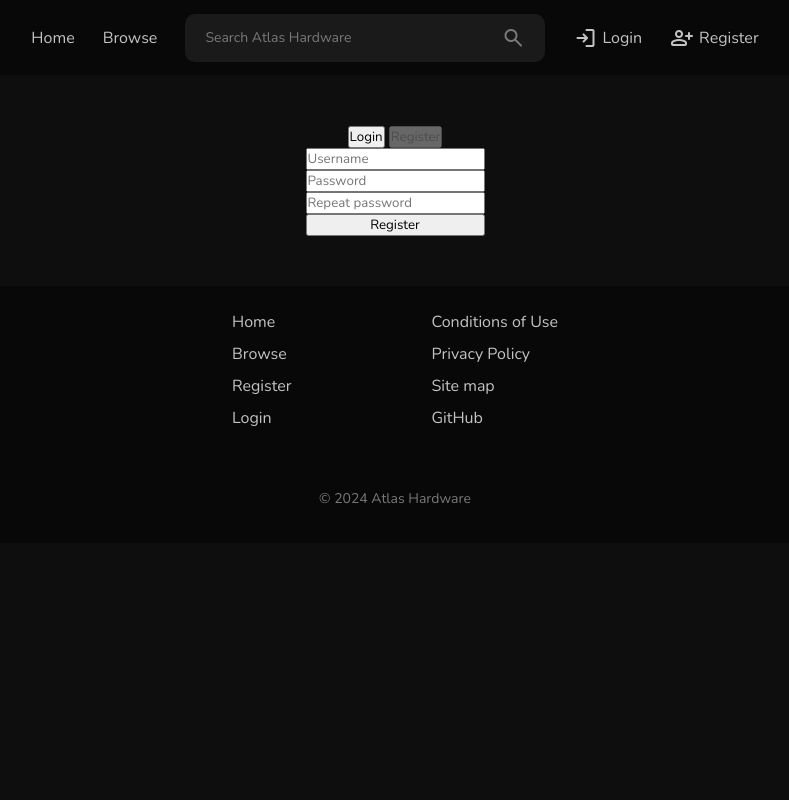
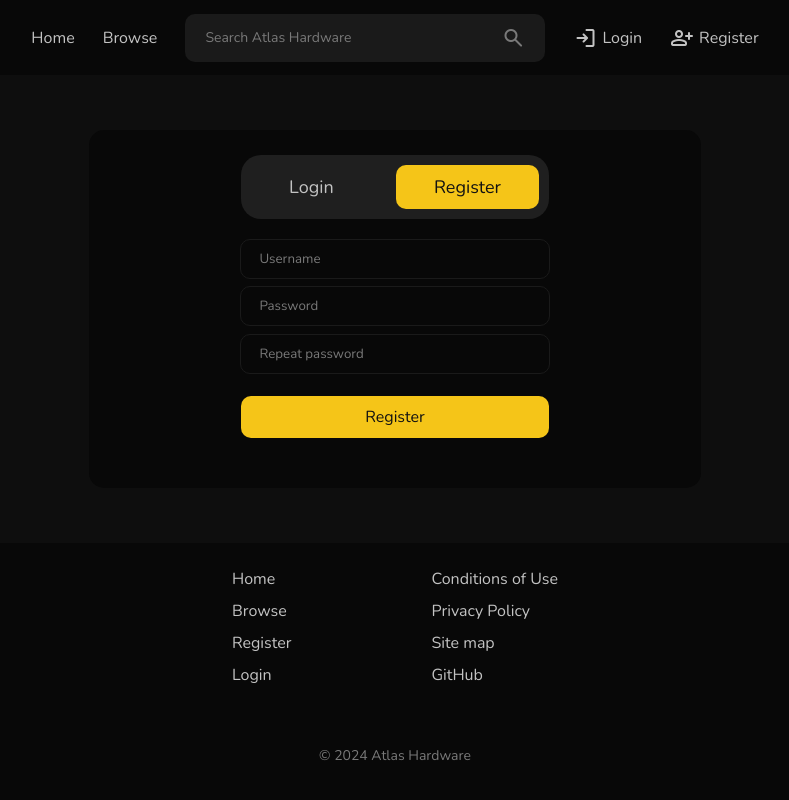
Before and after one commit to RichardDorian/AtlasHardware, a PHP site: page /register in a window 1280 px wide. Shown: the whole page, without its empty margins (245-1034 px from the left). Run offline with PHP 8.4, Linux system fonts and the light colour scheme.

Commit message:
add styles for register page and add status system

```diff
--- a/www/assets/styles/auth-forms.css
+++ b/www/assets/styles/auth-forms.css
@@ -5,9 +5,73 @@ main {
   flex-direction: column;
   justify-content: center;
   align-items: center;
+  height: calc(100vh - 75px - 257px - 50px * 2);
+
+  --box-width: 40%;
+  --element-width: 60%;
 }
 
-form {
+div#auth-select {
+  width: var(--box-width);
+  padding: 25px 50px 10px 50px;
+  border-radius: 15px 15px 0 0;
+  background-color: var(--color-background-hard);
+  display: flex;
+  justify-content: center;
+}
+
+div#auth-select > div.tabs {
+  width: calc(var(--element-width) - 10px * 2);
+}
+
+div#status {
+  width: var(--box-width);
+  padding: 0 50px;
+  background-color: var(--color-background-hard);
+  display: flex;
+  justify-content: center;
+  align-items: center;
+}
+
+div#status > span {
+  margin: 20px;
+  padding: 16px;
+  border: var(--color) 1px solid;
+  border-radius: 8px;
+  color: var(--color);
+  display: flex;
+  justify-content: center;
+  align-items: center;
+  gap: 10px;
+}
+
+div#status > span.warning {
+  --color: var(--color-warning);
+}
+
+div#status > span.error {
+  --color: var(--color-error);
+}
+
+form.auth {
   display: flex;
   flex-direction: column;
+  justify-content: center;
+  align-items: center;
+  gap: 7.5px;
+
+  background-color: var(--color-background-hard);
+  padding: 10px 50px 50px 50px;
+  border-radius: 0 0 15px 15px;
+  width: var(--box-width);
 }
+
+form.auth > input {
+  background-color: var(--color-background-hard);
+  width: calc(var(--element-width) - 18px * 2);
+}
+
+form.auth > button {
+  margin-top: 15px;
+  width: var(--element-width);
+}
--- /dev/null
+++ b/www/assets/styles/button.css
@@ -0,0 +1,16 @@
+button.styled {
+  display: flex;
+  flex-direction: row;
+  justify-content: center;
+  align-items: center;
+  gap: 10px;
+
+  background-color: var(--color-primary);
+  color: var(--color-text-primary);
+  padding: 10px 18px;
+
+  border: none;
+  border-radius: 10px;
+
+  font-size: 16px;
+}
--- /dev/null
+++ b/www/assets/styles/input.css
@@ -0,0 +1,19 @@
+input.styled {
+  outline: none;
+  background-color: var(--color-background-hard);
+  color: white;
+  color: var(--color-text);
+  padding: 10px 18px;
+  border: 1px solid var(--color-background-light);
+  border-radius: 10px;
+
+  transition: border 0.15s;
+}
+
+input.styled::placeholder {
+  color: var(--color-text-hard);
+}
+
+input.styled:focus {
+  border: 1px solid var(--color-primary);
+}
--- a/www/assets/styles/root.css
+++ b/www/assets/styles/root.css
@@ -14,6 +14,9 @@ html {
 
   --color-primary: #f5c518;
   --color-secondary: #797979;
+
+  --color-error: #f51818;
+  --color-warning: #f55d18;
 }
 
 body {
@@ -52,7 +55,3 @@ input:-webkit-autofill:focus {
 button {
   cursor: pointer;
 }
-
-*:disabled {
-  cursor: not-allowed;
-}
--- /dev/null
+++ b/www/assets/styles/tabs.css
@@ -0,0 +1,27 @@
+div.tabs {
+  background-color: #a3a3a326;
+
+  display: flex;
+  flex-direction: row;
+  gap: 25px;
+  padding: 10px;
+  border-radius: 20px;
+}
+
+div.tabs > a {
+  width: auto;
+  background-color: transparent;
+  border: none;
+  padding: 10px 18px;
+  border-radius: 10px;
+  font-size: 18px;
+  color: var(--color-text);
+  flex-grow: 1;
+  text-align: center;
+  cursor: pointer;
+}
+
+div.tabs > a.active {
+  color: var(--color-text-primary);
+  background-color: var(--color-primary);
+}
--- a/www/register/index.php
+++ b/www/register/index.php
@@ -1,21 +1,40 @@
 <?php include_once __DIR__ . "/../../utils/user_session.php" ?>
-<?php include_once __DIR__ . "/../../utils/error.php" ?>
 
 <?php
 $status = "";
+$color = "warning";
+
+function stringlength($string, $name, $min, $max)
+{
+  global $status;
+  if (strlen($string) < $min) {
+    $status = "The $name must be at least $min characters long";
+    return false;
+  }
+
+  if (strlen($string) > $max) {
+    $status = "The $name must be at most $max characters long";
+    return false;
+  }
+
+  return true;
+}
 
 if ($_SERVER["REQUEST_METHOD"] === "POST") {
   if (
     !isset($_POST["username"]) ||
     !isset($_POST["password"]) ||
     !isset($_POST["password-repeat"])
-  )
+  ) {
     $status = "Invalid form body";
+    $color = "danger";
+  } else if (!stringlength($_POST["username"], "username", 4, 20));
+  else if (!stringlength($_POST["password"], "password", 8, 100));
 
-  else if ($_POST["password"] !== $_POST["password-repeat"])
+  else if ($_POST["password"] !== $_POST["password-repeat"]) {
     $status = "Passwords do not match";
-
-  else {
+    $color = "danger";
+  } else {
     $username = $_POST["username"];
     $password = $_POST["password"];
 
@@ -26,6 +45,8 @@ if ($_SERVER["REQUEST_METHOD"] === "POST") {
       4 => "This username is already taken, please choose another one.",
       default => "",
     };
+
+    if (in_array($result, [1, 2, 3, 4])) $color = "danger";
 
     if ($result === 0) {
       header("Location: /");
@@ -38,8 +59,8 @@ if ($_SERVER["REQUEST_METHOD"] === "POST") {
 <!DOCTYPE html>
 <html lang="en">
 <?php
-$styles = ["header.css", "auth-forms.css", "footer.css"];
-$scripts = ["header.js"];
+$styles = ["header.css", "auth-forms.css", "tabs.css", "button.css", "input.css", "footer.css"];
+$scripts = ["header.js", "register.js"];
 $title = "Register";
 include_once __DIR__ . "/../../components/head/head.php";
 ?>
@@ -49,17 +70,22 @@ include_once __DIR__ . "/../../components/head/head.php";
 
   <main>
     <div id="auth-select">
-      <button>Login</button>
-      <button disabled>Register</button>
+      <div class="tabs">
+        <a href="/login">Login</a>
+        <a disabled class="active">Register</a>
+      </div>
     </div>
-
-    <?php echo $status ?>
-
-    <form action="/register" method="post">
-      <input type="text" name="username" placeholder="Username" autocomplete="username" required>
-      <input type="password" name="password" placeholder="Password" autocomplete="new-password" required>
-      <input type="password" name="password-repeat" placeholder="Repeat password" autocomplete="new-password" required>
-      <button type="submit">Register</button>
+    <div id="status">
+      <?php
+      if (strlen($status) > 0)
+        echo "<span class=\"$color\"><span class=\"material-symbols-rounded\">$color</span><span>$status</span></span>"
+      ?>
+    </div>
+    <form action="/register" method="post" class="auth">
+      <input class="styled" type="text" name="username" placeholder="Username" autocomplete="username" required minlength="4" maxlength="20">
+      <input class="styled" type="password" name="password" placeholder="Password" autocomplete="new-password" required minlength="8" maxlength="100">
+      <input class="styled" type="password" name="password-repeat" placeholder="Repeat password" autocomplete="new-password" required minlength="8" maxlength="100">
+      <button class="styled" type="submit">Register</button>
     </form>
   </main>
 
```
Also changed, not shown: www/assets/scripts/register.js (added, +65 -0 lines).
